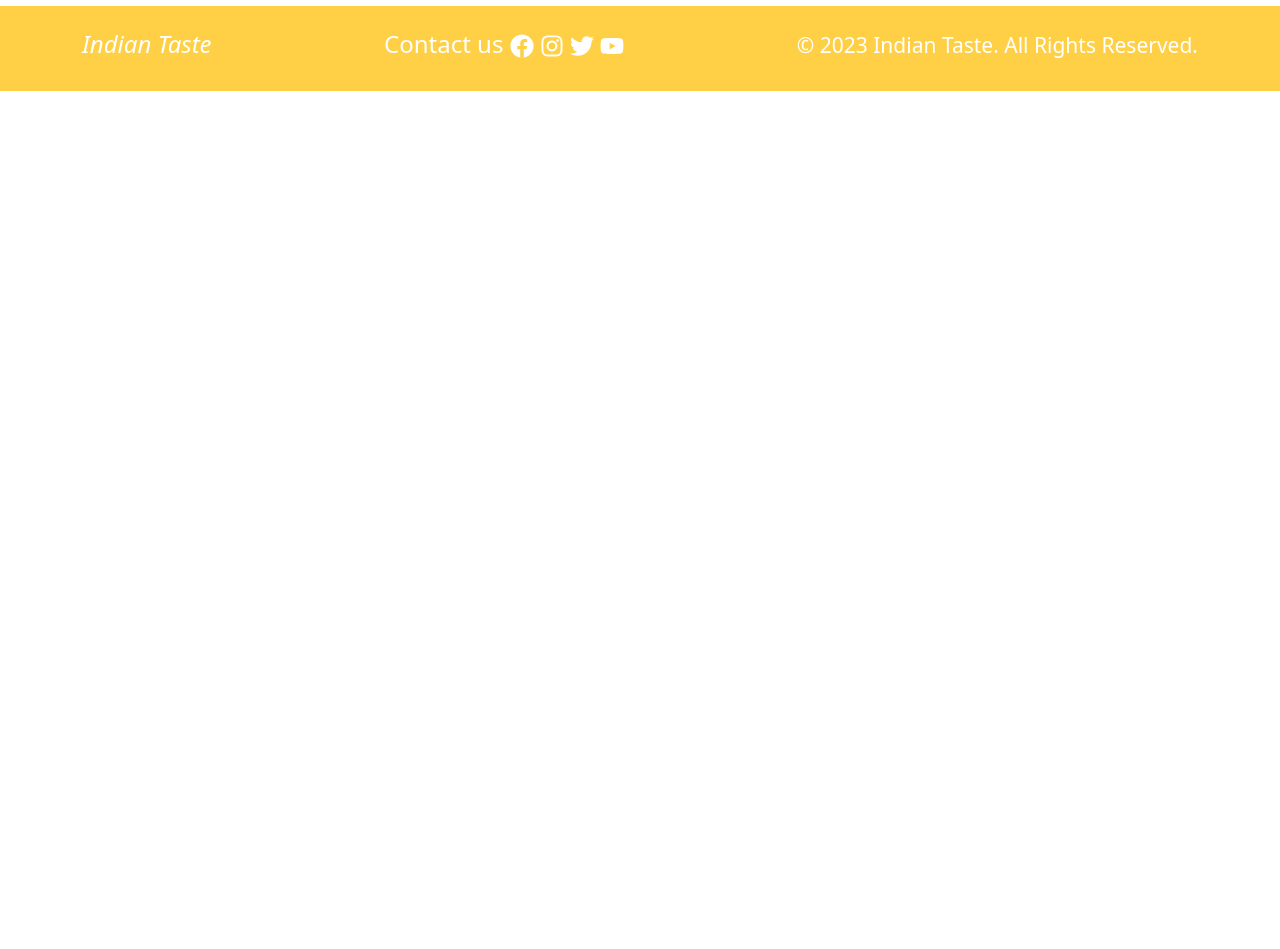
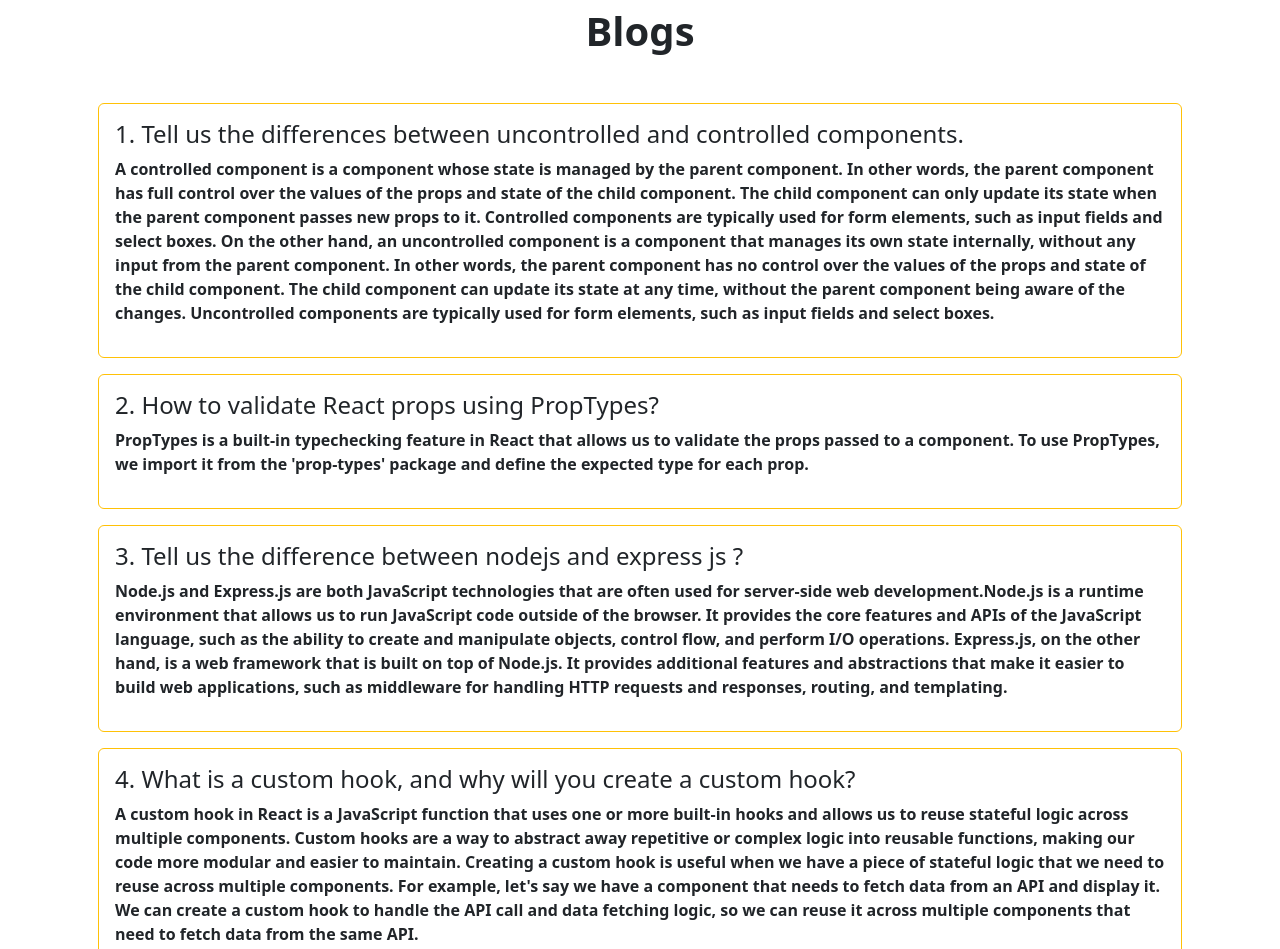
Before and after one commit to Towhid-Raiyan/Indian-Taste, a React (Vite) app: page /blog in a window 1280 px wide. Shown: the part 103-1052 px from the top of the page. Before the commit the page ends 800 px from the top, so only its background shows below. Built offline with nearby package versions, Linux system fonts and the light colour scheme; no server answers.

Commit message:
blog  page added

```diff
--- a/src/pages/Blogs/Blogs.jsx
+++ b/src/pages/Blogs/Blogs.jsx
@@ -1,9 +1,39 @@
 import React, { Component } from 'react';
+import { Container } from 'react-bootstrap';
 
 const Blogs = () => {
     return (
         <div>
-            <h2>This is blog page</h2>
+            <Container>
+                <h1 className='fs-1 fw-bolder text-center my-5'>Blogs</h1>
+                <div className='border border-warning p-3 rounded m-3'>
+                    <h4>1. Tell us the differences between uncontrolled and controlled components.</h4>
+                    <p className='fw-semibold '>
+                        A controlled component is a component whose state is managed by the parent component. In other words, the parent component has full control over the values of the props and state of the child component. The child component can only update its state when the parent component passes new props to it. Controlled components are typically used for form elements, such as input fields and select boxes.
+                        On the other hand, an uncontrolled component is a component that manages its own state internally, without any input from the parent component. In other words, the parent component has no control over the values of the props and state of the child component. The child component can update its state at any time, without the parent component being aware of the changes. Uncontrolled components are typically used for form elements, such as input fields and select boxes.
+                    </p>
+                </div>
+                <div className='border border-warning p-3 rounded m-3'>
+                    <h4>2. How to validate React props using PropTypes?</h4>
+                    <p className='fw-semibold '>
+                    PropTypes is a built-in typechecking feature in React that allows us to validate the props passed to a component. To use PropTypes, we import it from the 'prop-types' package and define the expected type for each prop.
+                    </p>
+                </div>
+                <div className='border border-warning p-3 rounded m-3'>
+                    <h4>3. Tell us the difference between nodejs and express js ?</h4>
+                    <p className='fw-semibold '>
+                    Node.js and Express.js are both JavaScript technologies that are often used for server-side web development.Node.js is a runtime environment that allows us to run JavaScript code outside of the browser. It provides the core features and APIs of the JavaScript language, such as the ability to create and manipulate objects, control flow, and perform I/O operations. Express.js, on the other hand, is a web framework that is built on top of Node.js. It provides additional features and abstractions that make it easier to build web applications, such as middleware for handling HTTP requests and responses, routing, and templating.
+                    </p>
+                </div>
+                <div className='border border-warning p-3 rounded m-3'>
+                    <h4>4. What is a custom hook, and why will you create a custom hook?</h4>
+                    <p className='fw-semibold '>
+                        A custom hook in React is a JavaScript function that uses one or more built-in hooks and allows us to reuse stateful logic across multiple components. Custom hooks are a way to abstract away repetitive or complex logic into reusable functions, making our code more modular and easier to maintain.
+
+                        Creating a custom hook is useful when we have a piece of stateful logic that we need to reuse across multiple components. For example, let's say we have a component that needs to fetch data from an API and display it. We can create a custom hook to handle the API call and data fetching logic, so we can reuse it across multiple components that need to fetch data from the same API.
+                    </p>
+                </div>
+            </Container>
 
         </div>
     );
--- a/src/pages/Home/Home/Home.jsx
+++ b/src/pages/Home/Home/Home.jsx
@@ -8,14 +8,14 @@ import TopFood from '../../TopFood/TopFood';
 const Home = () => {
     return (
         <div className='bg-light'>
-            <Container >
-                <div className='d-flex py-5 mx-auto justify-content-between '>
-                    <div className='my-auto'>
+            <Container className='container-fluid'>
+                <div className='row py-5 mx-auto justify-content-between  '>
+                    <div className='col-12 col-md-6 my-auto'>
                         <h1 className=' fs-2 fw-bold text-secondary mb-5'>Welcome to Indian Taste !!!</h1>
                         <h1 className=' fs-1 fw-bolder text-warning mb-4'>We do not cook,<br /> We create your emotions!</h1>
                         <Button variant="warning" className='fw-bold btn-lg text-white'>Make Reservation</Button>
                     </div>
-                    <div>
+                    <div className='col-12 col-md-6'>
                         <img src={banner} class="rounded-circle img-fluid" alt="" />
                     </div>
                 </div>
--- a/src/pages/Shared/Footer/Footer.jsx
+++ b/src/pages/Shared/Footer/Footer.jsx
@@ -1,16 +1,18 @@
 import React from 'react';
 import { Container } from 'react-bootstrap';
-import { FaFacebook, FaInstagram , FaTwitter, FaYoutube} from 'react-icons/fa';
+import { FaFacebook, FaInstagram, FaTwitter, FaYoutube } from 'react-icons/fa';
 
 const Footer = () => {
     return (
-        <div className='bg-warning mb-0  opacity-75'>
-            <Container className='d-flex justify-content-between py-4 text-white'>
-                <h4><i>Indian Taste</i></h4>
-                <h4>Contact us <FaFacebook /> <FaInstagram /> <FaTwitter /> <FaYoutube/></h4>
-                <h4 className=''>
-                    <small>© 2023 Indian Taste. All Rights Reserved.</small>
-                </h4>
+        <div className='bg-warning mb-0  opacity-75 container-fluid'>
+            <Container className='container-fluid'>
+                <div className='row  py-4 text-white'>
+                    <h4 className='col-12 col-md-4'><i>Indian Taste</i></h4>
+                    <h4 className='col-12 col-md-4'>Contact us <FaFacebook /> <FaInstagram /> <FaTwitter /> <FaYoutube /></h4>
+                    <h4 className='col-12 col-md-4'>
+                        <small>© 2023 Indian Taste. All Rights Reserved.</small>
+                    </h4>
+                </div>
             </Container>
         </div>
     );
```
